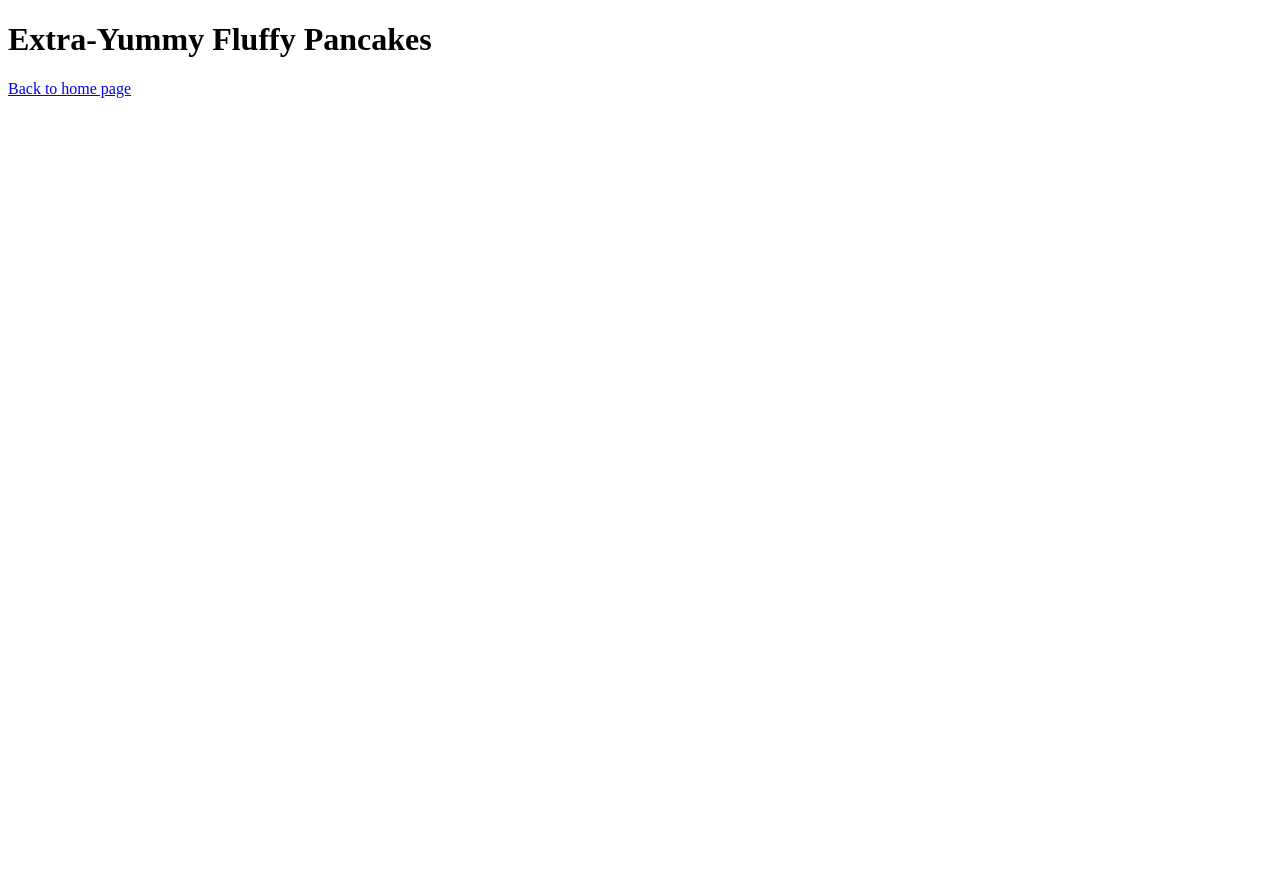
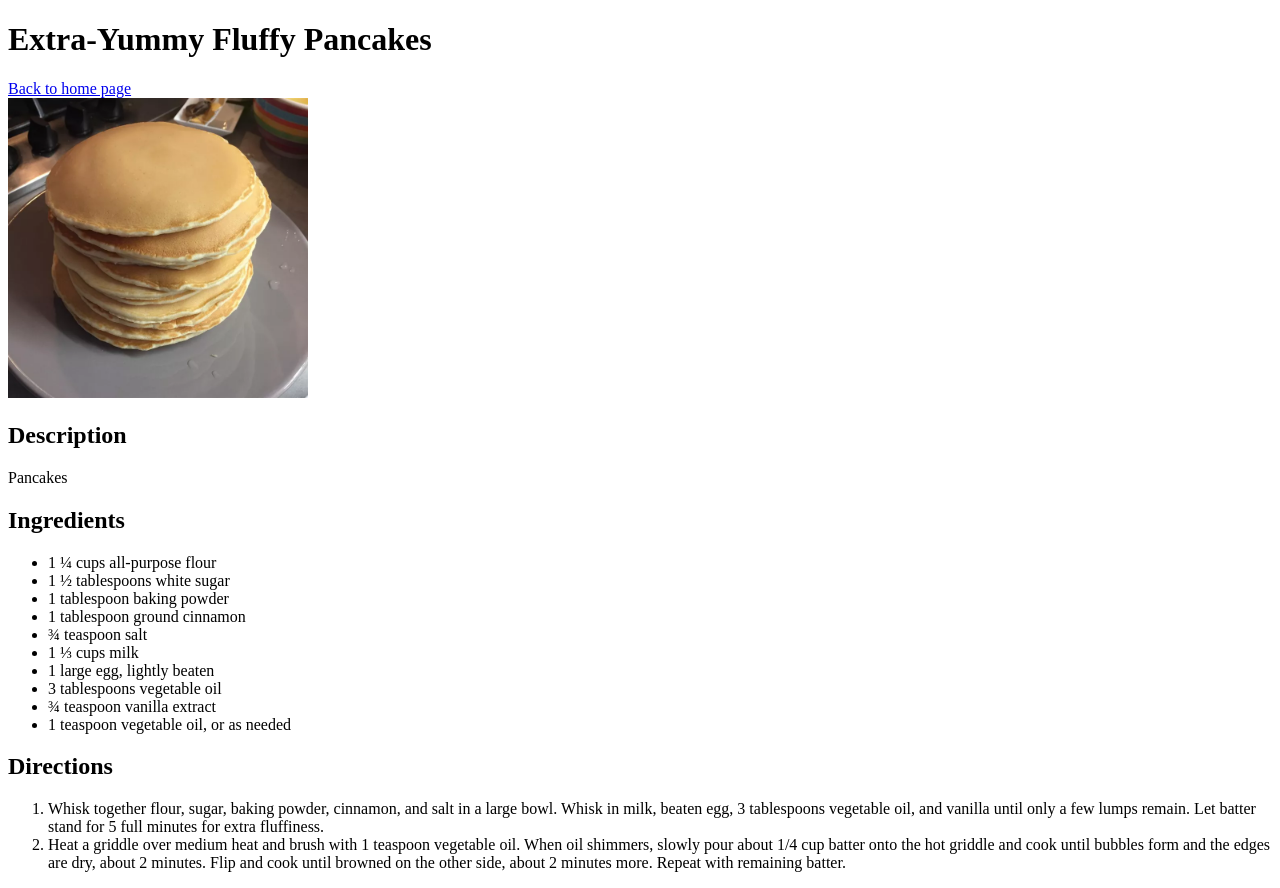
Before and after one commit to JhunKit/odin-recipes, a plain HTML site: page recipes/extra-yummy-fluffy-pancakes.html in a window 1280 px wide. Before the commit the page ends 800 px from the top, so only its background shows below. Drawn offline with Linux system fonts and the light colour scheme.

Commit message:
Changed .webp name, complete pancakes.html

```diff
--- a/recipes/extra-yummy-fluffy-pancakes.html
+++ b/recipes/extra-yummy-fluffy-pancakes.html
@@ -8,6 +8,30 @@
 <body>
     <h1>Extra-Yummy Fluffy Pancakes</h1>
     <a href="../index.html">Back to home page</a>
+    <br>
+    <img src="../images/extra-yummy-fluffy-pancakes-img.webp" alt="Eggs Benedict" height="300">
 
+    <h2>Description</h2>
+    <p>Pancakes</p>
+
+    <h2>Ingredients</h2>
+    <ul>
+        <li>1 ¼ cups all-purpose flour</li>
+        <li>1 ½ tablespoons white sugar</li>
+        <li>1 tablespoon baking powder</li>
+        <li>1 tablespoon ground cinnamon</li>
+        <li>¾ teaspoon salt</li>
+        <li>1 ⅓ cups milk</li>
+        <li>1 large egg, lightly beaten</li>
+        <li>3 tablespoons vegetable oil</li>
+        <li>¾ teaspoon vanilla extract</li>
+        <li>1 teaspoon vegetable oil, or as needed</li>
+    </ul>
+
+    <h2>Directions</h2>
+    <ol>
+        <li>Whisk together flour, sugar, baking powder, cinnamon, and salt in a large bowl. Whisk in milk, beaten egg, 3 tablespoons vegetable oil, and vanilla until only a few lumps remain. Let batter stand for 5 full minutes for extra fluffiness.</li>
+        <li>Heat a griddle over medium heat and brush with 1 teaspoon vegetable oil. When oil shimmers, slowly pour about 1/4 cup batter onto the hot griddle and cook until bubbles form and the edges are dry, about 2 minutes. Flip and cook until browned on the other side, about 2 minutes more. Repeat with remaining batter.</li>
+    </ol>
 </body>
 </html>
```
Also changed, not shown: images/extra-yummy-fluffy-pancakes-img.webp (added).
